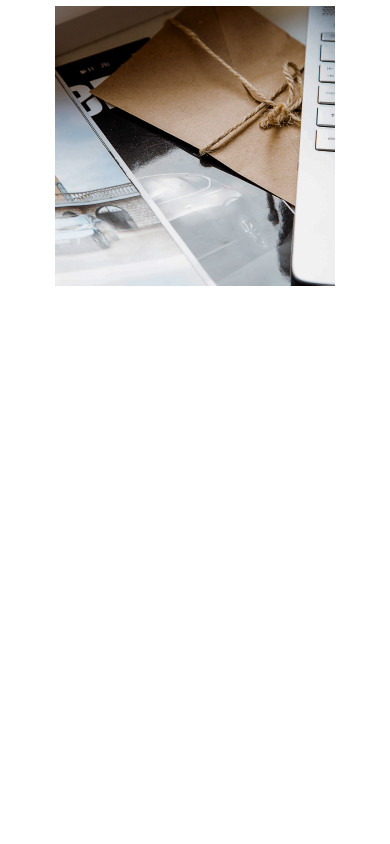
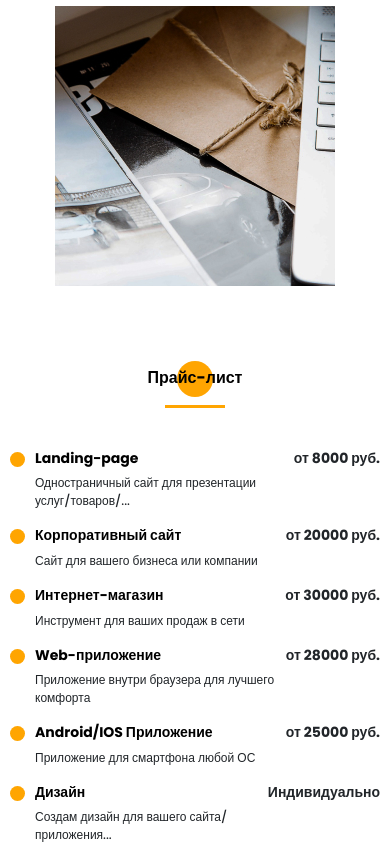
Before and after one commit to Studdnet/maket-portfolio-Petrichenko, a website: page src/index.html in a window 390 px wide. Shown: the part 7167-8011 px from the top of the page. Before the commit the page ends 7453 px from the top, so only its background shows below. Drawn offline with nearby package versions, Linux system fonts and the light colour scheme; files that its build step writes are made by us from their sources; files whose address does not match are found by name.

Commit message:
section {Price} - adaptive part is ready

```diff
--- a/src/index.html
+++ b/src/index.html
@@ -464,7 +464,7 @@
 		</div>
 	</section>
 
-	<!-- <section class="price">
+	<section class="price">
 		<div class="container price__container">
 			<h2 class="title title_fz16 title__section">Прайс-лист</h2>
 			<div class="divider"></div>
@@ -501,7 +501,7 @@
 				</div>
 			</div>
 		</div>
-	</section> -->
+	</section>
 
 	<!-- <section class="contacts">
 		<div class="container">
--- a/src/sass/blocks/_media.scss
+++ b/src/sass/blocks/_media.scss
@@ -79,6 +79,12 @@
 			.horizont {
 				grid-column: unset;
 			}
+		}
+	}
+	.price {
+		padding-top: 80px;
+		&__container {
+			max-width: 940px;
 		}
 	}
 }
@@ -180,6 +186,14 @@
 		}
 	}
 
+	.price {
+		&__wrapper {
+			margin-top: 40px;
+			grid-template: repeat(3,minmax(45px,auto))/repeat(auto-fit,minmax(320px,auto));
+			column-gap: 20px;
+		}
+	}
+
 }
 
 @media (max-width: 768px) {
@@ -228,6 +242,13 @@
 	.skills {
 		&__percentages {
 			grid-template: repeat(auto-fit,minmax(70px,auto))/repeat(auto-fit,minmax(250px,1fr));
+		}
+	}
+
+	.price {
+		&__wrapper {
+			grid-template: repeat(3,minmax(45px,auto))/repeat(auto-fit,minmax(250px,100%));
+
 		}
 	}
 
```
Also changed, not shown: dist/css/style.min.css, dist/index.html.
